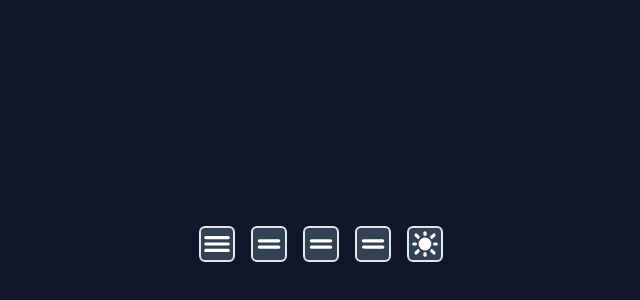
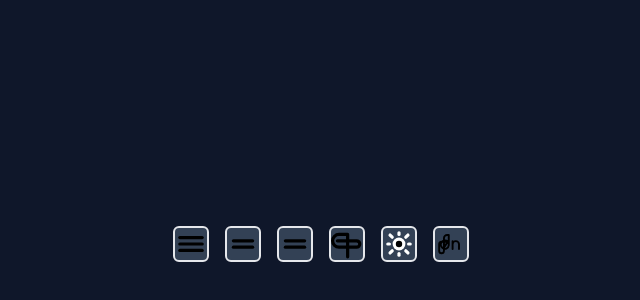
Before and after one commit to VideoGameRoulette/AnimatedSVGButtons, a plain HTML site: page index.html in a window 1280 px wide. Shown: the part 156-456 px from the top of the page, without its empty margins (319-959 px from the left). Drawn offline with nearby package versions, Linux system fonts and the light colour scheme.

Commit message:
updated svgs

```diff
--- a/index.html
+++ b/index.html
@@ -1,202 +1,61 @@
 <html lang="en">
+
 <head>
-    <meta charset="UTF-8" />
-    <meta name="viewport" content="width=device-width, initial-scale=1.0" />
+	<meta charset="UTF-8">
+	<meta name="viewport" content="width=device-width, initial-scale=1.0">
 	<script src="https://cdn.tailwindcss.com"></script>
-    <link rel="stylesheet" href="global.css" />
 </head>
+
 <body>
 	<div class="w-screen h-screen grid grid-cols-1 grid-rows-1">
 		<div class="col-span-1 row-span-1 bg-slate-900 flex justify-center items-center text-3xl">
-        <button
-          class="menu-one bg-slate-700 hover:bg-slate-500 focus:bg-slate-500 border-2 m-2 rounded-md"
-          aria-expanded="false"
-        >
+			<button class="menu-one bg-slate-700 hover:bg-slate-500 focus:bg-slate-500 border-2 m-2 rounded-md" aria-expanded="false">
 				<svg class="w-8 h-8 hamburger" viewBox="0 0 100 100" fill="currentColor">
 					<rect class="line top" width="80" height="10" x="10" y="25" rx="5" />
 					<rect class="line middle" width="80" height="10" x="10" y="45" rx="5" />
 					<rect class="line bottom" width="80" height="10" x="10" y="65" rx="5" />
 				</svg>
 			</button>
-        <button
-          class="menu-two bg-slate-700 hover:bg-slate-500 focus:bg-slate-500 border-2 m-2 rounded-md"
-          aria-expanded="false"
-        >
+			<button class="menu-two bg-slate-700 hover:bg-slate-500 focus:bg-slate-500 border-2 m-2 rounded-md" aria-expanded="false">
 				<svg class="w-8 h-8 hamburger" viewBox="0 0 100 100" fill="none" stroke="currentColor">
-            <line
-              class="line top"
-              x1="20"
-              x2="80"
-              y1="40"
-              y2="40"
-              stroke-width="10"
-              stroke-linecap="round"
-              stroke-dasharray="60"
-              stroke-dashoffset="0"
-            />
-            <line
-              class="line bottom"
-              x1="80"
-              x2="20"
-              y1="60"
-              y2="60"
-              stroke-width="10"
-              stroke-linecap="round"
-              stroke-dasharray="60"
-              stroke-dashoffset="0"
-            />
+					<line class="line top" x1="20" x2="80" y1="40" y2="40" stroke-width="10" stroke-linecap="round" stroke-dasharray="60" stroke-dashoffset="0" />
+					<line class="line bottom" x1="80" x2="20" y1="60" y2="60" stroke-width="10" stroke-linecap="round" stroke-dasharray="60" stroke-dashoffset="0" />
 				</svg>
 			</button>
-        <button
-          class="menu-three bg-slate-700 hover:bg-slate-500 focus:bg-slate-500 border-2 m-2 rounded-md"
-          aria-expanded="false"
-        >
+			<button class="menu-three bg-slate-700 hover:bg-slate-500 focus:bg-slate-500 border-2 m-2 rounded-md" aria-expanded="false">
 				<svg class="w-8 h-8 hamburger" viewBox="0 0 100 100" fill="none" stroke="currentColor">
-            <line
-              class="line top"
-              x1="20"
-              x2="80"
-              y1="40"
-              y2="40"
-              stroke-width="10"
-              stroke-linecap="round"
-              stroke-dasharray="60"
-              stroke-dashoffset="0"
-            />
-            <line
-              class="line bottom"
-              x1="80"
-              x2="20"
-              y1="60"
-              y2="60"
-              stroke-width="10"
-              stroke-linecap="round"
-              stroke-dasharray="60"
-              stroke-dashoffset="0"
-            />
+					<line class="line top" x1="20" x2="80" y1="40" y2="40" stroke-width="10" stroke-linecap="round" stroke-dasharray="60" stroke-dashoffset="0" />
+					<line class="line bottom" x1="80" x2="20" y1="60" y2="60" stroke-width="10" stroke-linecap="round" stroke-dasharray="60" stroke-dashoffset="0" />
 				</svg>
 			</button>
-        <button
-          class="menu-four bg-slate-700 hover:bg-slate-500 focus:bg-slate-500 border-2 m-2 rounded-md"
-          aria-expanded="false"
-        >
+			<button class="menu-four bg-slate-700 hover:bg-slate-500 focus:bg-slate-500 border-2 m-2 rounded-md" aria-expanded="false">
 				<svg class="w-8 h-8 hamburger" viewBox="0 0 100 100" fill="none" stroke="currentColor">
-            <path
-              class="line"
-              stroke-width="10"
-              stroke-linecap="round"
-              stroke-linejoin="round"
-              d="m 20 40 h 60 a 1 1 0 0 1 0 20 h -55 a 1 1 0 0 1 0 -40 h 27 v 70"
-            ></path>
+					<path class="line" stroke-width="10" stroke-linecap="round" stroke-linejoin="round" d="m 20 40 h 60 a 1 1 0 0 1 0 20 h -55 a 1 1 0 0 1 0 -40 h 27 v 70"></path>
 				</svg>
 			</button>
-        <button
-          class="dark:text-slate-700 dark:hover:text-slate-500 dark:focus:text-slate-500 menu-five bg-slate-700 hover:bg-slate-500 focus:bg-slate-500 border-2 m-2 rounded-md"
-          aria-expanded="false"
-        >
+			<button class="menu-five dark:text-slate-700 dark:hover:text-slate-500 dark:focus:text-slate-500  bg-slate-700 hover:bg-slate-500 focus:bg-slate-500 border-2 m-2 rounded-md" aria-expanded="false">
 				<svg class="w-8 h-8 theme-icon" viewBox="0 0 100 100" fill="currentColor">
-            <circle class="text-white" cx="50" cy="50" r="20" />
+					<circle class="outer text-white" cx="50" cy="50" r="20" />
 					<circle class="inner" cx="50" cy="50" r="10" fill="currentColor" />
-            <line
-              class="line text-white"
-              x1="15"
-              x2="20"
-              y1="50"
-              y2="50"
-              stroke-width="10"
-              stroke-linecap="round"
-              stroke-dasharray="60"
-              stroke-dashoffset="0"
-              stroke="currentColor"
-            />
-            <line
-              class="line text-white"
-              x1="85"
-              x2="80"
-              y1="50"
-              y2="50"
-              stroke-width="10"
-              stroke-linecap="round"
-              stroke-dasharray="60"
-              stroke-dashoffset="0"
-              stroke="currentColor"
-            />
-            <line
-              class="line text-white"
-              x1="50"
-              x2="50"
-              y1="15"
-              y2="20"
-              stroke-width="10"
-              stroke-linecap="round"
-              stroke-dasharray="60"
-              stroke-dashoffset="0"
-              stroke="currentColor"
-            />
-            <line
-              class="line text-white"
-              x1="50"
-              x2="50"
-              y1="85"
-              y2="80"
-              stroke-width="10"
-              stroke-linecap="round"
-              stroke-dasharray="60"
-              stroke-dashoffset="0"
-              stroke="currentColor"
-            />
-            <line
-              class="line text-white"
-              x1="50"
-              x2="22"
-              y1="50"
-              y2="22"
-              stroke-width="10"
-              stroke-linecap="round"
-              stroke-dasharray="60"
-              stroke-dashoffset="-30"
-              stroke="currentColor"
-            />
-            <line
-              class="line text-white"
-              x1="50"
-              x2="78"
-              y1="50"
-              y2="78"
-              stroke-width="10"
-              stroke-linecap="round"
-              stroke-dasharray="60"
-              stroke-dashoffset="-30"
-              stroke="currentColor"
-            />
-            <line
-              class="line text-white"
-              x1="50"
-              x2="22"
-              y1="50"
-              y2="78"
-              stroke-width="10"
-              stroke-linecap="round"
-              stroke-dasharray="60"
-              stroke-dashoffset="-30"
-              stroke="currentColor"
-            />
-            <line
-              class="line text-white"
-              x1="50"
-              x2="78"
-              y1="50"
-              y2="22"
-              stroke-width="10"
-              stroke-linecap="round"
-              stroke-dasharray="60"
-              stroke-dashoffset="-30"
-              stroke="currentColor"
-            />
+					<line class="line text-white" x1="15" x2="20" y1="50" y2="50" stroke-width="10" stroke-linecap="round" stroke-dasharray="60" stroke-dashoffset="0" stroke="currentColor" />
+					<line class="line text-white" x1="85" x2="80" y1="50" y2="50" stroke-width="10" stroke-linecap="round" stroke-dasharray="60" stroke-dashoffset="0" stroke="currentColor" />
+					<line class="line text-white" x1="50" x2="50" y1="15" y2="20" stroke-width="10" stroke-linecap="round" stroke-dasharray="60" stroke-dashoffset="0" stroke="currentColor" />
+					<line class="line text-white" x1="50" x2="50" y1="85" y2="80" stroke-width="10" stroke-linecap="round" stroke-dasharray="60" stroke-dashoffset="0" stroke="currentColor" />
+					<line class="line text-white" x1="50" x2="22" y1="50" y2="22" stroke-width="10" stroke-linecap="round" stroke-dasharray="60" stroke-dashoffset="-30" stroke="currentColor" />
+					<line class="line text-white" x1="50" x2="78" y1="50" y2="78" stroke-width="10" stroke-linecap="round" stroke-dasharray="60" stroke-dashoffset="-30" stroke="currentColor" />
+					<line class="line text-white" x1="50" x2="22" y1="50" y2="78" stroke-width="10" stroke-linecap="round" stroke-dasharray="60" stroke-dashoffset="-30" stroke="currentColor" />
+					<line class="line text-white" x1="50" x2="78" y1="50" y2="22" stroke-width="10" stroke-linecap="round" stroke-dasharray="60" stroke-dashoffset="-30" stroke="currentColor" />
+				</svg>
+			</button>
+			<button class="menu-lang bg-slate-700 hover:bg-slate-500 focus:bg-slate-500 border-2 m-2 rounded-md" aria-expanded="false">
+				<svg class="w-8 h-8 hamburger" viewBox="0 0 100 100" fill="none" stroke="currentColor">
+					<path class="line" stroke-width="6" stroke-linecap="round" stroke-linejoin="round" d="m 28 62 l 12 -20 a 5 5 0 1 0 -17 20 a 12 12 0 0 0 20 -8 v -32 h -5 a 10 10 0 0 0 -10 10 v 39 a 8 8 0 0 1 -8 8 h 1 a 8 8 0 0 1 -8 -8 v -20 a 8 8 0 0 1 8 -8 h 21"></path>
+					<path class="nr" stroke-width="6" stroke-linecap="round" stroke-linejoin="round" d="m 55 66 v -25 m 0 10 a 10 10 0 0 1 20 0 v 15"></path>
 				</svg>
 			</button>
 		</div>
 	</div>
-    <script src="index.js"></script>
+
 </body>
+
 </html>
```
Lines whose indentation alone changed are shown as unchanged.
